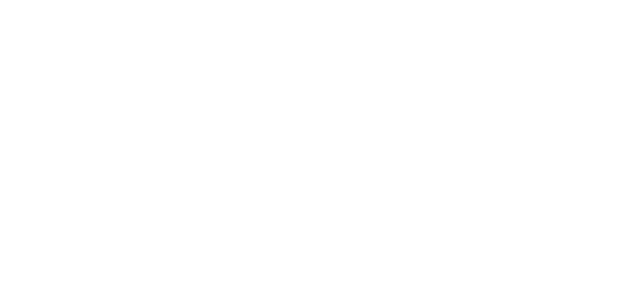
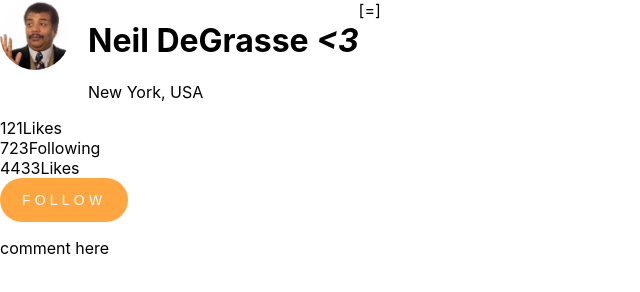
Before and after one commit to Vestelth/bldr-panel, a React app: page / in a window 1280 px wide. Shown: the whole page, without its empty margins (0-640 px from the left). Built offline with nearby package versions, Linux system fonts and the light colour scheme.

Commit message:
building html markup, some css added

```diff
--- a/src/components/Profile/Profile.css
+++ b/src/components/Profile/Profile.css
@@ -1,7 +1,55 @@
 .Profile {
 
+}
+
+.Profile-tile {
+    background-color: #fff;
+    box-shadow: 0 0 4px 0 rgba(172, 172, 172, .5);
+    border-radius: 5px;
 }
 
 .Profile-header {
 
 }
+
+.Profile-header .img-wrapper {
+    display: inline-block;
+    width: 70px;
+    height: 70px;
+    overflow: hidden;
+    border-radius: 50%;
+    margin-right: 18px;
+}
+.Profile-header .img-wrapper .Profile-img {
+    height: 100%;
+    width: auto;
+}
+
+.Profile-header .Profile-info .img-wrapper,
+.Profile-header .Profile-info .text-wrapper {
+    float: left;
+}
+
+.Profile-header .Profile-info::after {
+    content: '';
+    display: block;
+    clear: both;
+}
+
+
+
+.Profile-header .Profile-stats .btn.btn-follow {
+    text-transform: uppercase;
+    color: #fff;
+    background-color: #ffa640;
+    font-size: 14px;
+    letter-spacing: 4.2px;
+    border: 0;
+    border-radius: 100px;
+    padding: 14px 22px;
+    cursor: pointer;
+}
+
+.Profile-comments {
+
+}
--- a/src/components/Profile/Profile.js
+++ b/src/components/Profile/Profile.js
@@ -1,12 +1,55 @@
 import React from 'react'
 import './Profile.css'
+import avatar from '../../assets/img/neil-hands.jpg'
 
-const Profile = (data) => {
+const Profile = ({data}) => {
+    const logFunction = () => {
+        console.log(data)
+    }
+
+    logFunction()
+
     return (
         <div className="Profile">
             <header className="Profile-header">
 
+                <div className="Profile-info">
+                    <div className="img-wrapper">
+                        <img className="Profile-img" src={avatar} alt="avatar"/>
+                    </div>
+                    <div className="text-wrapper">
+                        <h1>{data.user} <i className="icon-like">{'<3'}</i></h1>
+                        <p className="location">{data.city}, {data.country}</p>
+                    </div>
+
+                    <span className="share-profile">[=]</span>
+                </div>
+
+                <div className="Profile-stats">
+                    <div className="stats-elem likes">
+                        <span className="amount">{data.stats.likes}</span>
+                        <span className="text">Likes</span>
+                    </div>
+                    <div className="stats-elem following">
+                        <span className="amount">{data.stats.following}</span>
+                        <span className="text">Following</span>
+                    </div>
+                    <div className="stats-elem followers">
+                        <span className="amount">{data.stats.followers}</span>
+                        <span className="text">Likes</span>
+                    </div>
+
+                    <button className="btn btn-follow" type="button">Follow</button>
+                </div>
+
             </header>
+
+            <div className="Profile-comments">
+                <div className="comment">
+                    <p>comment here</p>
+                </div>
+                {/* <Comment /> */}
+            </div>
         </div>
     )
 }
--- a/src/containers/App.css
+++ /dev/null
@@ -1,3 +0,0 @@
-.App {
-  text-align: center;
-}
--- a/src/containers/App.js
+++ b/src/containers/App.js
@@ -1,6 +1,5 @@
 import React, { Component } from 'react';
 import profileData from '../data.json'
-import './App.css';
 
 import Profile from '../components/Profile/Profile'
 
--- a/src/data.json
+++ b/src/data.json
@@ -2,8 +2,8 @@
 {
     "harvey_spencer" : {
         "id"      : "hs01",
-        "user"    : "Harvey Spencer",
-        "avatar"  : "avatar.png",
+        "user"    : "Neil DeGrasse",
+        "avatar"  : "neil-hands.jpg",
         "city"    : "New York",
         "country" : "USA",
 
```
Also changed, not shown: src/assets/img/neil-hands.jpg (added).
